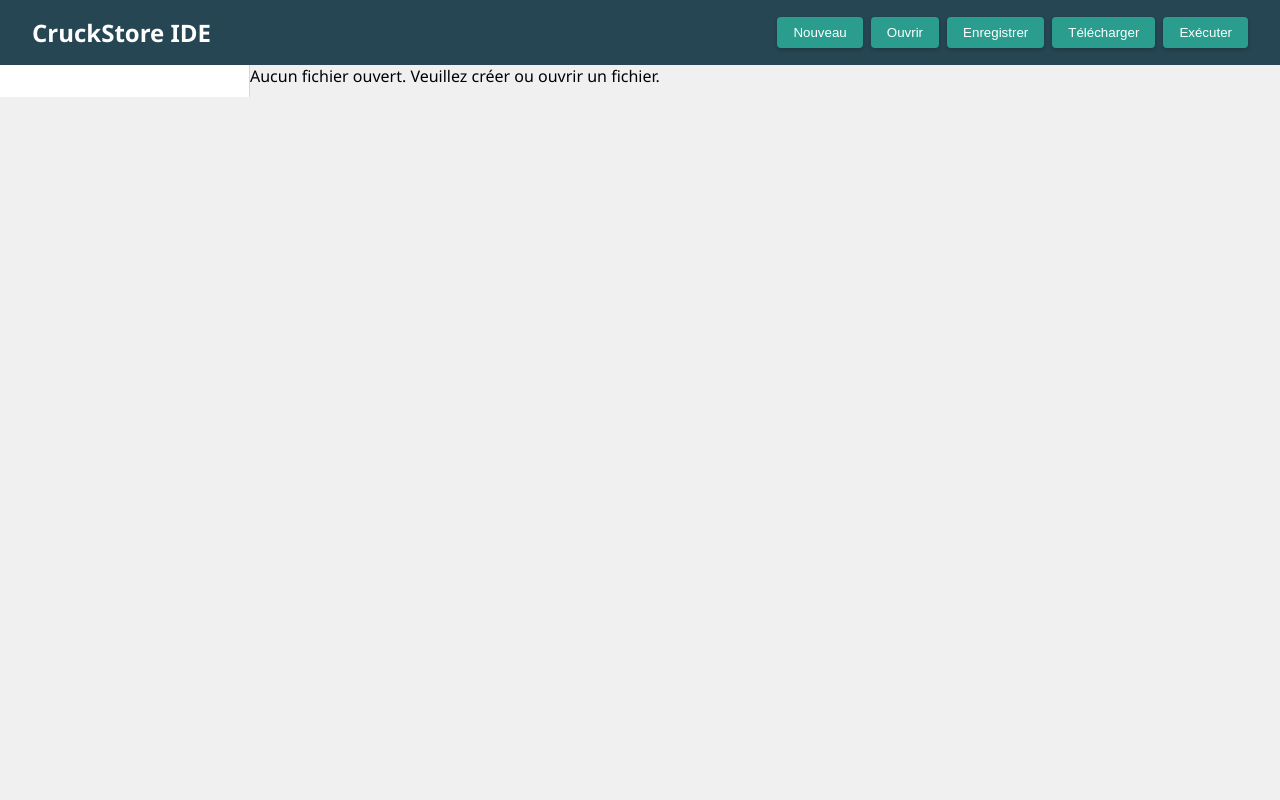
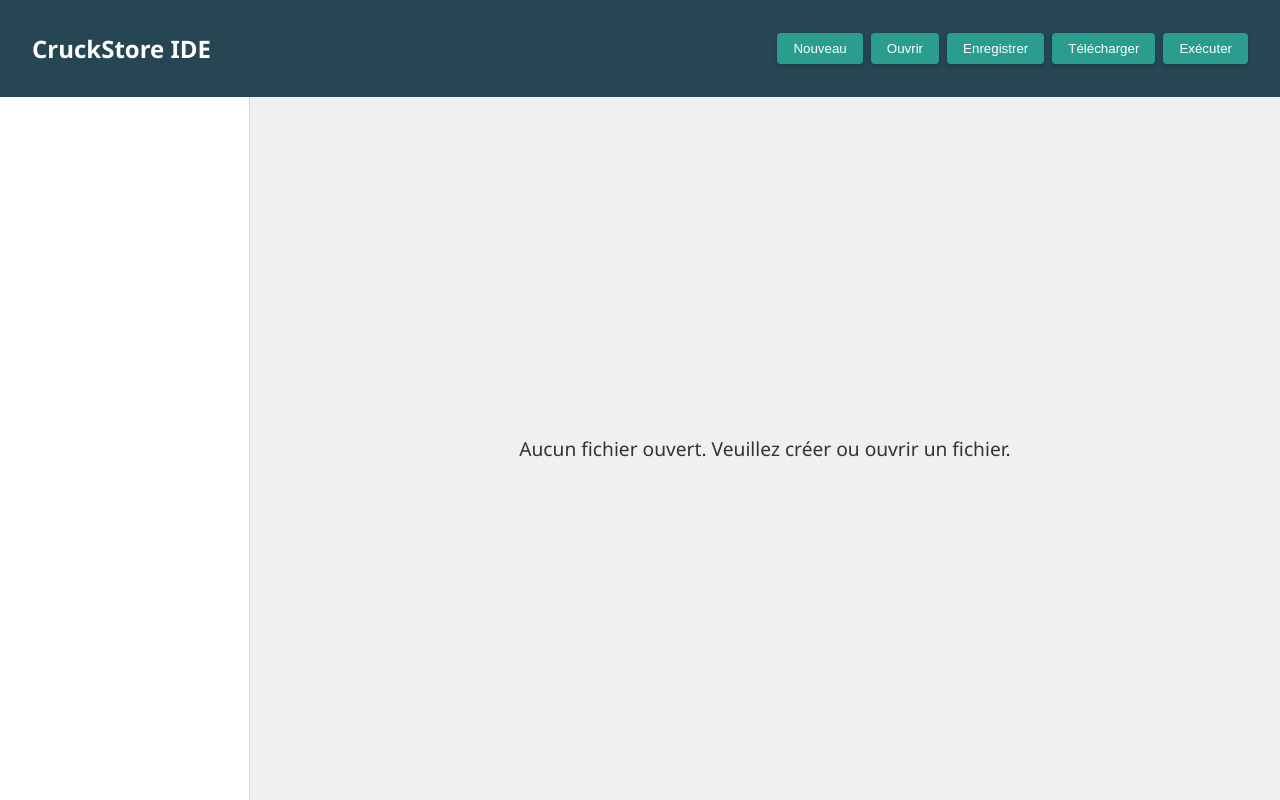
Before and after one commit to CruckStore/ide-react-cruckstore, a React (Vite) app: page / in a window 1280 px wide. Built offline with nearby package versions, Linux system fonts and the light colour scheme.

Commit message:
Refactor styles to improve layout and ensure consistent styling across components

```diff
--- a/src/styles.scss
+++ b/src/styles.scss
@@ -8,15 +8,16 @@ $font-stack: "Segoe UI", Tahoma, Geneva, Verdana, sans-serif;
 
 * {
   box-sizing: border-box;
+}
+
+html,
+body,
+#root {
+  height: 100%;
   margin: 0;
   padding: 0;
-}
-
-body,
-html {
-  height: 100%;
+  background-color: $background;
   font-family: $font-stack;
-  background-color: $background;
 }
 
 .app {
@@ -85,9 +86,18 @@ html {
     }
 
     .workspace {
+      flex: 1;
       display: flex;
       flex-direction: column;
-      flex: 1;
+
+      .no-file {
+        flex: 1;
+        display: flex;
+        align-items: center;
+        justify-content: center;
+        color: $text-color;
+        font-size: 1.2rem;
+      }
 
       .editor {
         flex: 1;
```
